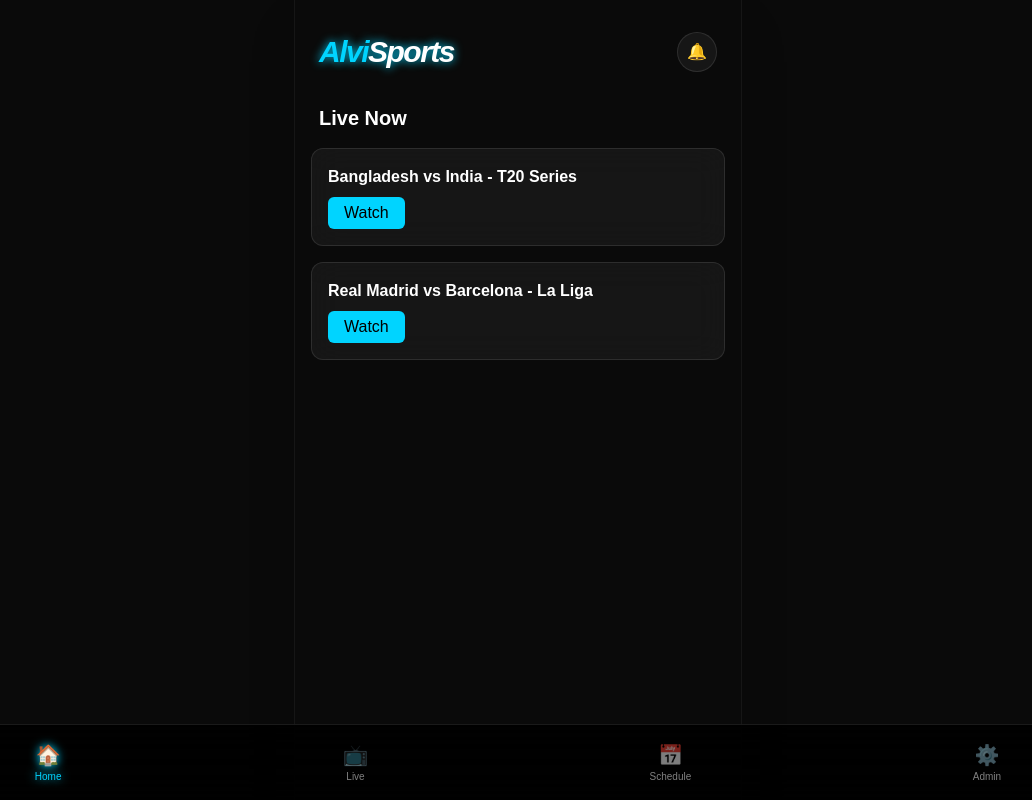
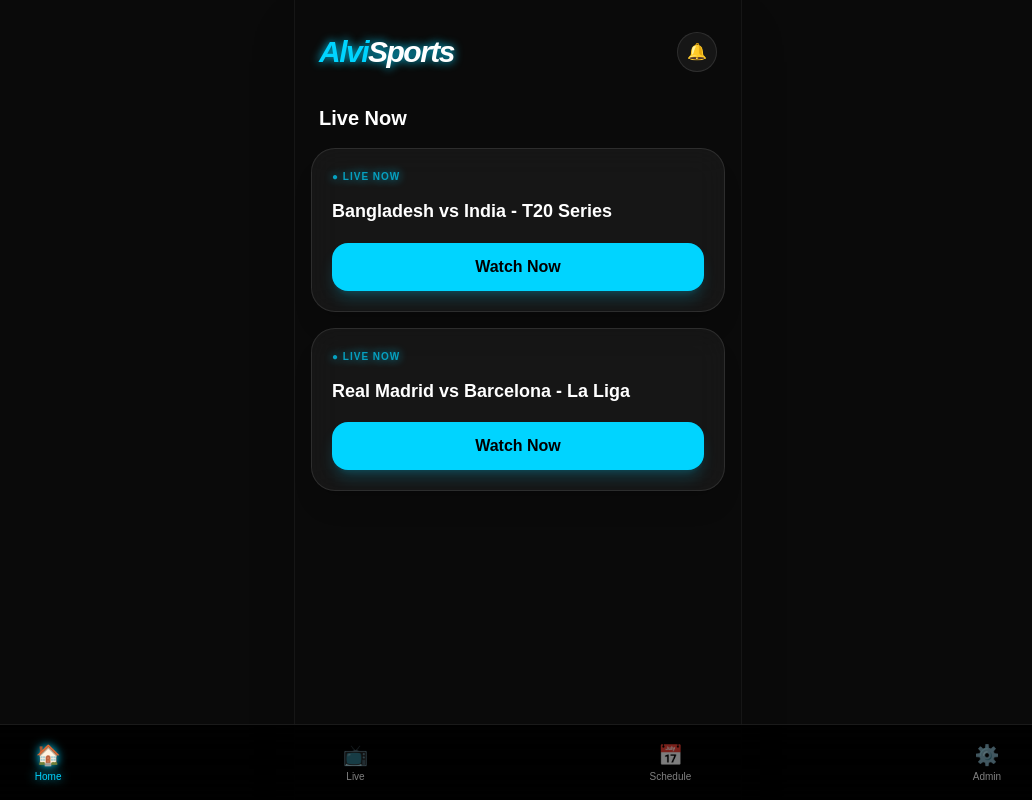
Before and after one commit to Alvi2002/my-sports-app, a Next.js app: page / in a window 1280 px wide. Shown: the whole page, without its empty margins (122-1154 px from the left). Built offline with nearby package versions, Linux system fonts and the light colour scheme.

Commit message:
Refactor MatchCard component layout and styles

```diff
--- a/src/components/MatchCard.js
+++ b/src/components/MatchCard.js
@@ -1,8 +1,13 @@
 export default function MatchCard({ title }) {
   return (
-    <div className="glass p-4 rounded-xl mt-4">
-      <h2 className="font-bold">{title}</h2>
-      <button className="bg-neonBlue text-black px-4 py-1 rounded-md mt-2">Watch</button>
+    <div className="glass p-5 rounded-3xl mb-4 border border-white/10 shadow-xl">
+      <div className="flex justify-between items-start mb-4">
+        <span className="text-[10px] text-neon font-bold uppercase tracking-widest animate-pulse">● Live Now</span>
+      </div>
+      <h2 className="font-bold text-lg leading-tight">{title}</h2>
+      <button className="mt-5 w-full bg-neonBlue text-black font-black py-3 rounded-2xl shadow-lg shadow-neonBlue/20 active:scale-95 transition-all">
+        Watch Now
+      </button>
     </div>
   );
 }
```
